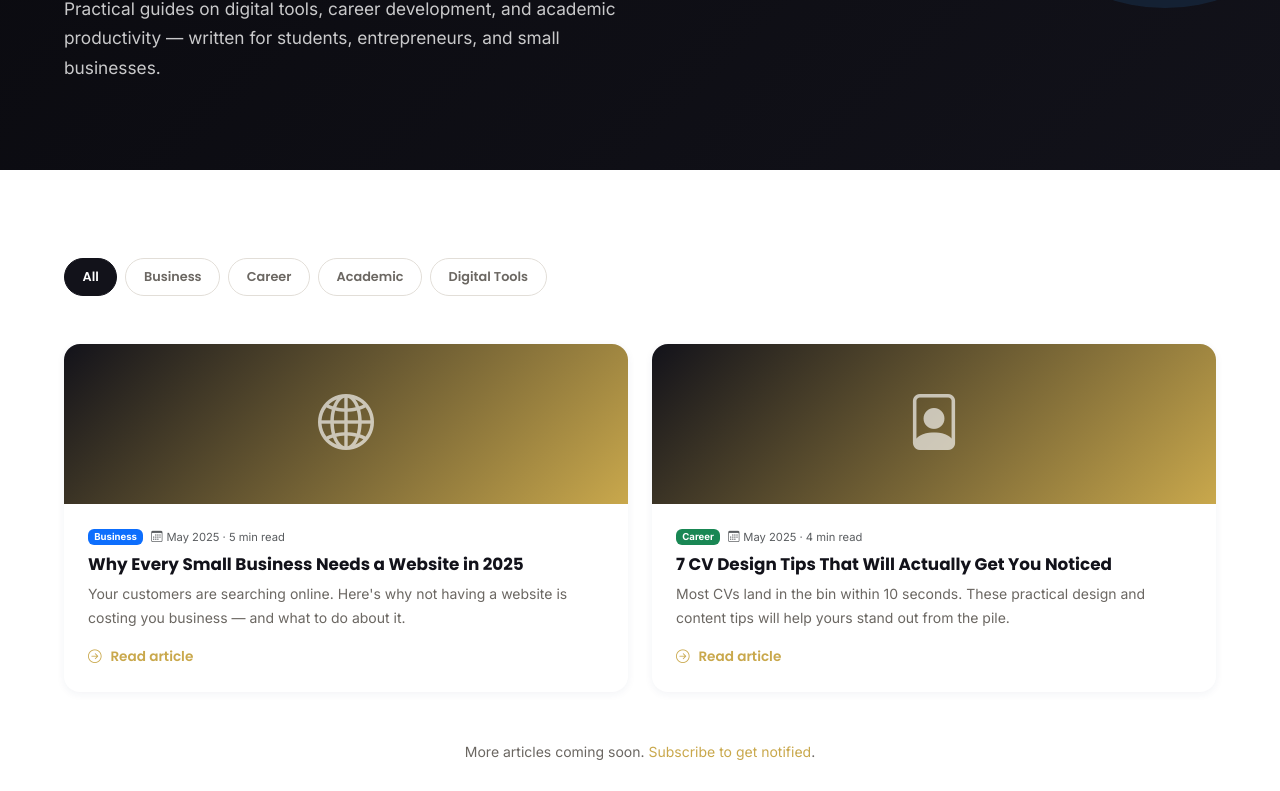
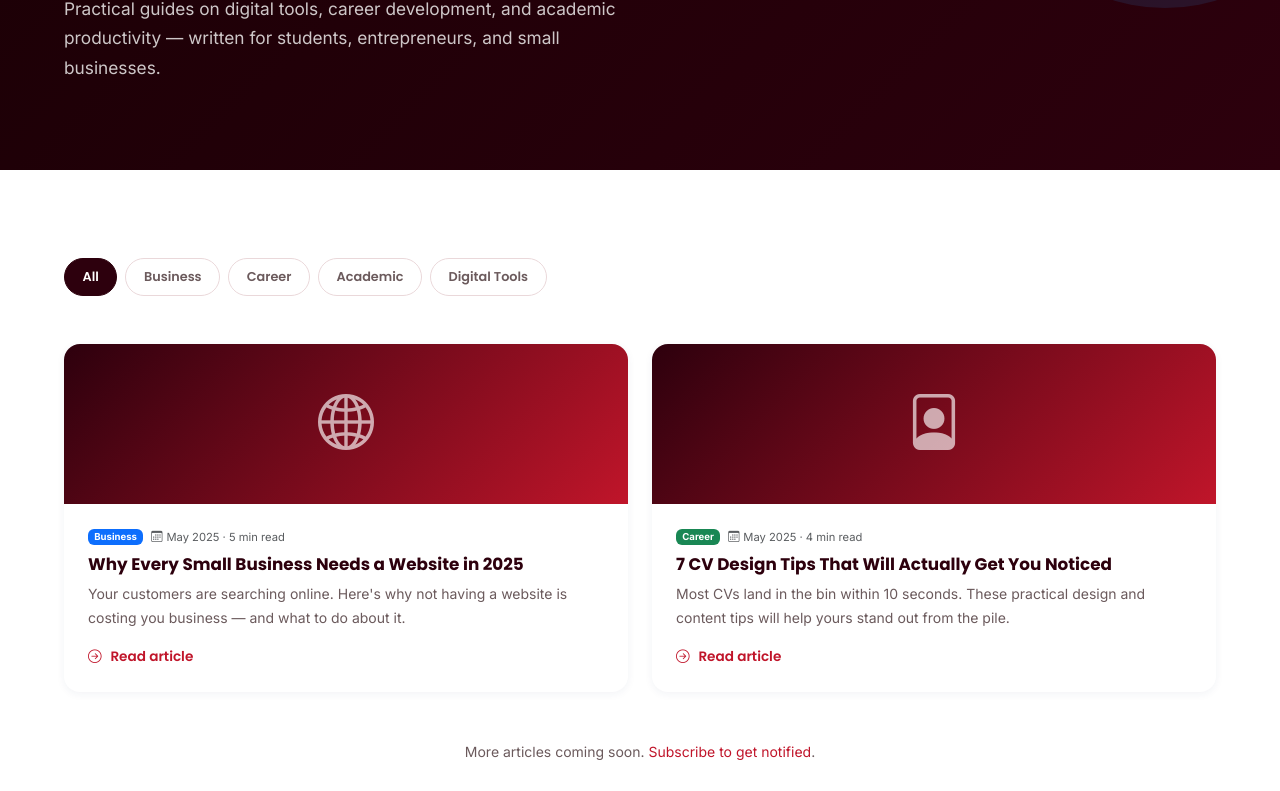
Before and after one commit to Lekau09/Maluti-Peak-Solutions, a plain HTML site: page blog.html in a window 1280 px wide. Shown: the part 282-1073 px from the top of the page. Drawn offline with nearby package versions, Linux system fonts and the light colour scheme.

Commit message:
Red nthoe ngata

```diff
--- a/css/style.css
+++ b/css/style.css
@@ -1,25 +1,25 @@
 /* ============================================================
    MALUTI PEAK SOLUTIONS — Main Stylesheet
-   Colours: Midnight #0A0A0F | Gold #C9A84C | Warm White #F5F4EF
+   Colours: Crimson #C0152A | Dark #1A0005 | White #F5F0F0
    Font: Poppins (headings) | Inter (body)
    ============================================================ */
 
 /* ── 1. Variables & Reset ─────────────────────────────────── */
 :root {
-  --navy:        #12121A;   /* dark surface */
-  --navy-dark:   #0A0A0F;   /* near black */
-  --blue:        #C9A84C;   /* muted gold — accent, links, icons */
-  --blue-light:  #D9BE70;   /* lighter gold */
-  --gold:        #C9A84C;   /* gold CTA */
-  --gold-dark:   #A8893C;   /* dark gold hover */
-  --bg:          #F5F4EF;   /* warm near-white */
-  --bg-section:  #EDECEA;   /* warm light section */
-  --text:        #0D0C0A;   /* near black */
-  --text-muted:  #6B6762;   /* warm gray */
+  --navy:        #2D000D;   /* dark crimson surface */
+  --navy-dark:   #1A0005;   /* near-black red */
+  --blue:        #C0152A;   /* crimson — accent, links, icons */
+  --blue-light:  #E53248;   /* lighter crimson */
+  --gold:        #C0152A;   /* crimson CTA */
+  --gold-dark:   #96101F;   /* dark crimson hover */
+  --bg:          #FDFAFA;   /* clean near-white */
+  --bg-section:  #F5EEEE;   /* warm light section */
+  --text:        #1A0005;   /* near black */
+  --text-muted:  #6B5A5C;   /* warm muted */
   --white:       #FFFFFF;
-  --border:      #E2DED8;   /* warm light border */
-  --shadow:      0 4px 24px rgba(0,0,0,0.12);
-  --shadow-hover:0 12px 40px rgba(0,0,0,0.22);
+  --border:      #EAD8DA;   /* warm light border */
+  --shadow:      0 4px 24px rgba(192,21,42,0.10);
+  --shadow-hover:0 12px 40px rgba(192,21,42,0.20);
   --radius:      10px;
   --radius-lg:   16px;
   --transition:  0.25s ease;
@@ -277,9 +277,9 @@ p:last-child { margin-bottom: 0; }
   inset: 0;
   background: linear-gradient(
     135deg,
-    rgba(10,10,15,0.97) 0%,
-    rgba(18,18,26,0.93) 60%,
-    rgba(35,25,8,0.85) 100%
+    rgba(26,0,5,0.97) 0%,
+    rgba(45,0,13,0.93) 60%,
+    rgba(150,16,31,0.80) 100%
   );
   z-index: 1;
 }
@@ -295,7 +295,7 @@ p:last-child { margin-bottom: 0; }
   max-width: 700px;
   max-height: 700px;
   border-radius: 50%;
-  background: rgba(201,168,76,0.07);
+  background: rgba(192,21,42,0.10);
   z-index: 1;
   pointer-events: none;
 }
@@ -310,7 +310,7 @@ p:last-child { margin-bottom: 0; }
   max-width: 500px;
   max-height: 500px;
   border-radius: 50%;
-  background: rgba(201,168,76,0.04);
+  background: rgba(192,21,42,0.06);
   z-index: 1;
   pointer-events: none;
 }
```
Also changed, not shown: index.html (+6 -6 lines).
